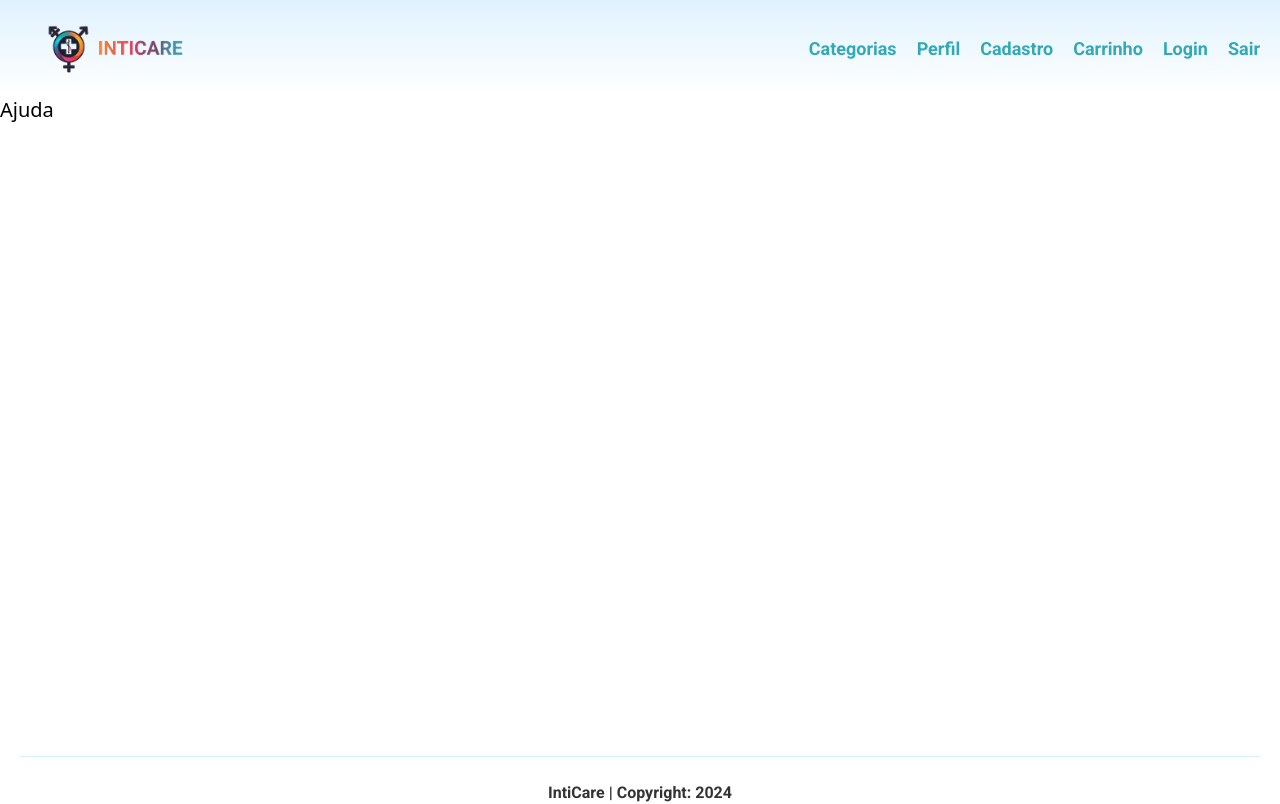
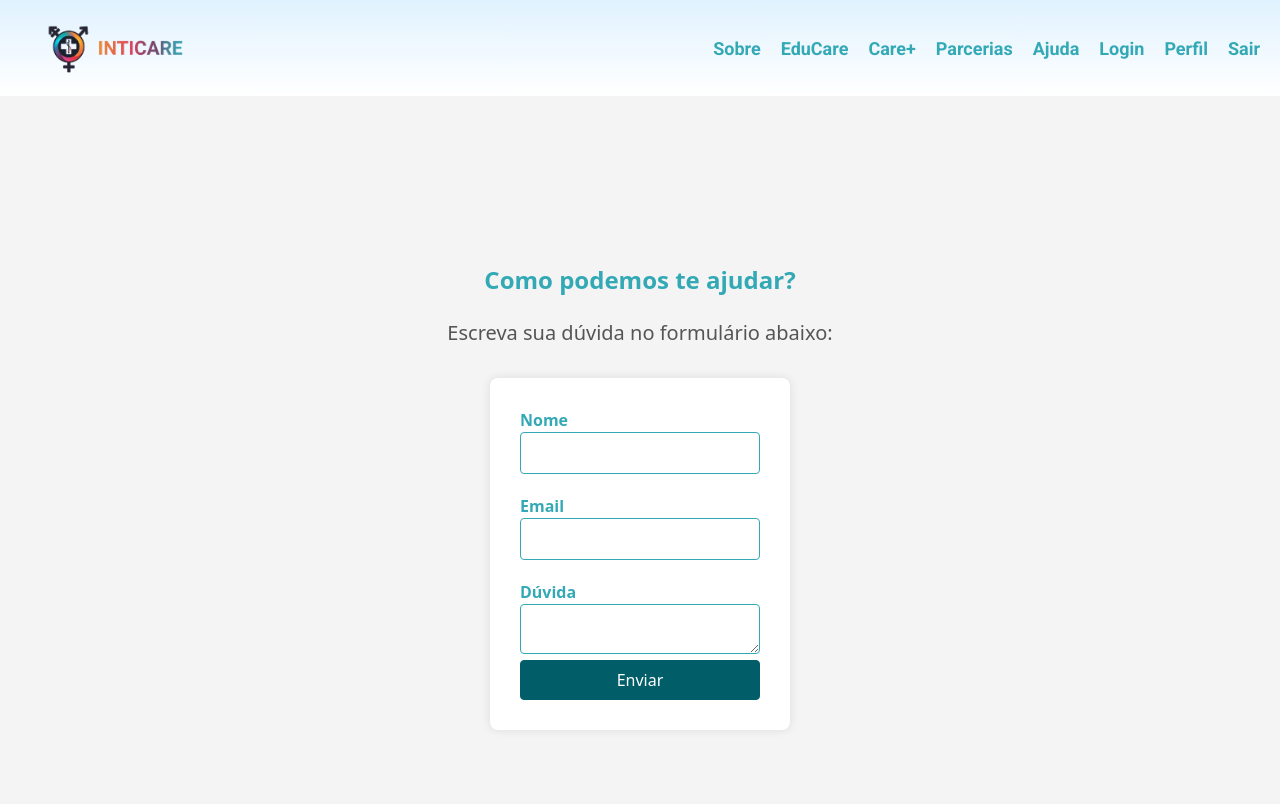
Before and after one commit to IntiCareGeneration/Projeto-Integrador-Generation-FrontEnd-React, a React (Vite) app: page /ajuda in a window 1280 px wide. Shown: the top 804 px of the page. Built offline with nearby package versions, Linux system fonts and the light colour scheme.

Commit message:
Edição de navbar e criação e estilização de pag Ajuda

```diff
--- a/package.json
+++ b/package.json
@@ -15,7 +15,7 @@
     "react": "^18.3.1",
     "react-dom": "^18.3.1",
     "react-loader-spinner": "5.3.4",
-    "react-router-dom": "^6.26.0",
+    "react-router-dom": "^6.26.1",
     "react-toastify": "9.1.2",
     "reactjs-popup": "^2.0.6",
     "yarn": "^1.22.22"
@@ -31,7 +31,7 @@
     "eslint-plugin-react-hooks": "^4.6.2",
     "eslint-plugin-react-refresh": "^0.4.7",
     "postcss": "^8.4.41",
-    "tailwindcss": "^3.4.9",
+    "tailwindcss": "^3.4.10",
     "typescript": "^5.2.2",
     "vite": "^5.3.4"
   }
--- a/src/components/navBar/NavBar.tsx
+++ b/src/components/navBar/NavBar.tsx
@@ -24,11 +24,13 @@ function Navbar() {
                 <img src={logoNavbar} alt="Logo Inticare" className="h-14 w-auto mr-2" /></Link>
 
                     <div className="navbar-links">
-                        <Link to='/categorias' className="navbar-link">Categorias</Link>
+                        <Link to='/sobre' className="navbar-link">Sobre</Link>
+                        <Link to='/educacao' className="navbar-link">EduCare</Link>
+                        <Link to='/educacao' className="navbar-link">Care+</Link>
+                        <Link to='/perfil' className="navbar-link">Parcerias</Link>
+                        <Link to="/ajuda" className="navbar-link">Ajuda</Link>
+                        <Link to="/login" className="navbar-link">Login</Link>
                         <Link to='/perfil' className="navbar-link">Perfil</Link>
-                        <Link to="/cadastro" className="navbar-link">Cadastro</Link>
-                        <Link to="/carrinho" className="navbar-link">Carrinho</Link>
-                        <Link to="/login" className="navbar-link">Login</Link>
                         <Link to='' onClick={logout} className="navbar-link">Sair</Link>
 
                     </div>
--- /dev/null
+++ b/src/paginas/ajuda/Ajuda.css
@@ -0,0 +1,127 @@
+/* styles.css */
+.help-container {
+    display: flex;
+    flex-direction: column;
+    justify-content: center;
+    align-items: center;
+    height: 100vh;
+    background-color: #f4f4f4;
+    padding: 20px;
+}
+
+.centered-text {
+    text-align: center;
+    font-size: 20px;
+    color: #33a9b6;
+}
+
+.help-text {
+    text-align: center;
+    margin-bottom: 40px; /* Espaço entre o texto e o formulário */
+}
+
+h1 {
+    color: #33a9b6;
+    margin-bottom: 20px; /* Espaço entre o título e o parágrafo */
+    font-size: 50px;
+}
+
+p {
+    color: #555;
+    margin-bottom: 20px;
+    padding-top: 20px; /* Adiciona espaçamento acima do parágrafo */
+}
+
+#ajuda {
+    color: #33a9b6;
+    margin-bottom: 0px; /* Espaço entre o título e o parágrafo */
+    font-size: 24px;
+    font-weight: bold;
+}
+
+#escrever {
+    color: #555;
+    margin-bottom: 30px;
+    padding-top: 20px;
+}
+
+form {
+    display: flex;
+    flex-direction: column;
+    align-items: stretch; /* Garante que os campos e labels se estiquem */
+    background-color: #fff;
+    padding: 30px; /* Ajustado para um espaçamento mais leve */
+    border-radius: 8px;
+    box-shadow: 0 0 10px rgba(0, 0, 0, 0.1);
+    width: 100%;
+    max-width: 300px;
+    margin: 0 auto;
+}
+
+label {
+    color: #33a9b6;
+    font-weight: bold;
+    margin-bottom: 5px;
+    width: 100%;
+    text-align: left;
+}
+
+input[type="text"],
+input[type="email"],
+textarea {
+    width: 100%; /* Ajustado para 100% do container do form */
+    padding: 8px; /* Padding adicionado para conforto do usuário */
+    margin-bottom: 20px; /* Espaço entre os campos e o botão */
+    border: 1px solid #33a9b6;
+    border-radius: 4px;
+    font-size: 16px;
+    box-sizing: border-box;
+}
+
+/* Estilo para o botão "Enviar" no formulário */
+button {
+    width: 100%;
+    max-width: 500px;
+    background-color: #015e68 !important; /* Cor de fundo fixa */
+    color: #ffffff; /* Cor do texto em branco */
+    border: 1px solid #015e68 !important; /* Borda com a mesma cor do fundo */
+    border-radius: 4px;
+    font-size: 16px;
+    padding: 12px 20px;
+    cursor: pointer;
+    box-sizing: border-box;
+    margin-top: 20px;
+    min-height: 40px; /* Altura mínima do botão */
+}
+
+/* Estilo para o popup */
+.popup {
+    position: fixed;
+    top: 50%;
+    left: 50%;
+    transform: translate(-50%, -50%);
+    padding: 20px;
+    background-color: #ffffff; /* Cor de fundo do popup branca */
+    color: #ffffff; /* Cor do texto dentro do popup */
+    border: 2px solid #33a9b6;
+    box-shadow: 0 0 10px rgba(0, 0, 0, 0.1);
+    z-index: 1000;
+}
+
+/* Estilo para o botão "Fechar" no popup */
+.popup button {
+    margin-top: 20px;
+    padding: 10px 20px;
+    background-color: #015e68; /* Cor de fundo fixa para o botão de fechar */
+    color: #ffffff; /* Cor do texto em branco */
+    border: none;
+    border-radius: 4px;
+    cursor: pointer;
+}
+
+/* Removendo o efeito de hover para manter a cor fixa */
+button:hover,
+.popup button:hover {
+    background-color: #015e69; /* Cor fixa */
+    color: #ffffff; /* Cor do texto fixa */
+}
--- a/src/paginas/ajuda/Ajuda.tsx
+++ b/src/paginas/ajuda/Ajuda.tsx
@@ -1,16 +1,69 @@
-import React from 'react';
+import React, { useState } from 'react';
+import './Ajuda.css';
+import { useNavigate } from 'react-router-dom';
+import Usuario from '../../models/Usuario';
+import { cadastrarUsuario } from '../../services/Service';
+import { toastAlerta } from '../../util/toastAlerta';
 
+const Ajuda: React.FC = () => {
+    const [nome, setNome] = useState('');
+    const [email, setEmail] = useState('');
+    const [duvida, setDuvida] = useState('');
+    const [showPopup, setShowPopup] = useState(false);
 
-function Ajuda() {
+    const handleSubmit = (e: React.FormEvent<HTMLFormElement>) => {
+        e.preventDefault();
+        setShowPopup(true);
+    };
+
     return (
-        <>
-            <div className="h-96 mb-96">
+        <div className="help-container">
+            <h2 id="ajuda" className="centered-text">Como podemos te ajudar?</h2>
+            <p id="escrever" className="centered-text">Escreva sua dúvida no formulário abaixo:</p>
+            <form onSubmit={handleSubmit}>
+                <div>
+                    <label htmlFor="nome" style={{ color: '#33a9b6' }}>Nome</label>
+                    <input
+                        type="text"
+                        id="nome"
+                        value={nome}
+                        onChange={(e) => setNome(e.target.value)}
+                        style={{ borderColor: '#33a9b6' }}
+                        required
+                    />
+                </div>
+                <div>
+                    <label htmlFor="email" style={{ color: '#33a9b6' }}>Email</label>
+                    <input
+                        type="email"
+                        id="email"
+                        value={email}
+                        onChange={(e) => setEmail(e.target.value)}
+                        style={{ borderColor: '#33a9b6' }}
+                        required
+                    />
+                </div>
+                <div>
+                    <label htmlFor="duvida" style={{ color: '#33a9b6' }}>Dúvida</label>
+                    <textarea
+                        id="duvida"
+                        value={duvida}
+                        onChange={(e) => setDuvida(e.target.value)}
+                        style={{ borderColor: '#33a9b6' }}
+                        required
+                    />
+                </div>
+                <button className="text-white" type="submit">Enviar</button>
+            </form>
 
-                <h1 className='text-xl'>Ajuda</h1>
-
-            </div>
-        </>
+            {showPopup && (
+                <div className="popup">
+                    <p>Obrigado, {nome}, sua dúvida foi enviada com sucesso!</p>
+                    <button onClick={() => setShowPopup(false)}>Fechar</button>
+                </div>
+            )}
+        </div>
     );
-}
+};
 
 export default Ajuda;
```
Also changed, not shown: 2 other files (tests, documents, lock files or other folders).
